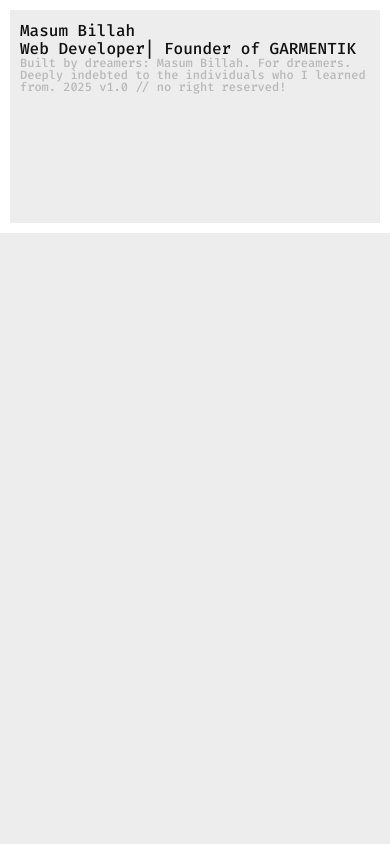
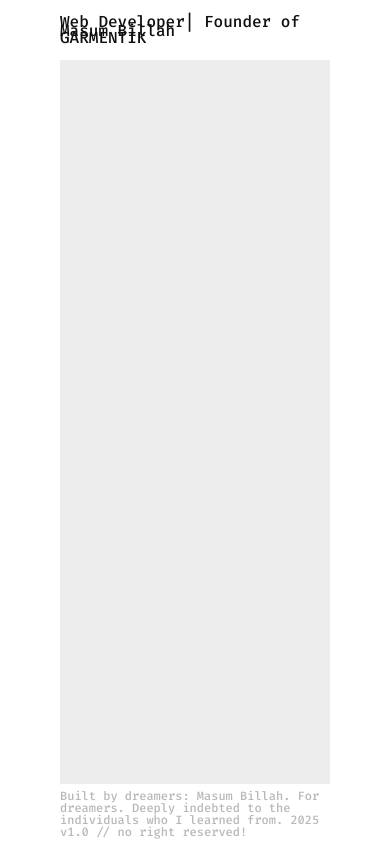
Before and after one commit to billahdotdev/billah, a React (Vite) app: page / in a window 390 px wide. Built offline with nearby package versions, Linux system fonts and the light colour scheme.

Commit message:
Changed Again and Again

```diff
--- a/src/styles/layoutWrapper.css
+++ b/src/styles/layoutWrapper.css
@@ -13,49 +13,8 @@ body {
     width: 100%;
     z-index: 2;
     height: 100%;
-    border: solid 20px #fff;
-    padding: 20px;
-    position: relative;
-}
-
-/* Styles for mobile devices */
-@media (max-width: 600px) {
-    .layout_wrapper {
-        border: solid 10px #fff;
-        padding: 10px;
-    }
-
-    .layout_wrapper .profile {
-        font-size: 14px;
-        top: 10px;
-        transform: translateY(0);
-    }
-
-    .layout_wrapper .pen {
-        font-size: 14px;
-        top: 40px;
-        transform: translateY(0);
-    }
-
-    .layout_wrapper .made {
-        font-size: 10px;
-        bottom: 10px;
-        transform: translateY(0);
-    }
-}
-
-/* Styles for larger devices */
-@media (min-width: 601px) {
-    .layout_wrapper .profile,
-    .layout_wrapper .pen {
-        position: static;
-        margin-bottom: 10px;
-    }
-
-    .layout_wrapper .made {
-        position: static;
-        margin-top: 20px;
-    }
+    border: solid 60px #fff;
+    position: fixed;
 }
 
 .layout_wrapper a,
@@ -69,16 +28,27 @@ body {
 }
 
 .layout_wrapper .profile {
+    position: absolute;
+    left: 0px;
+    top: -30px;
+    transform: translateY(-50%);
     font-size: 16px;
 }
 
 .layout_wrapper .pen {
+    position: absolute;
+    right: 0px;
     line-height: 1em;
-    font-size: 16px;
+    top: -30px;
+    transform: translateY(-50%);
 }
 
 .layout_wrapper .made {
     font-size: 12px;
+    position: absolute;
+    left: 0px;
     line-height: 1em;
+    bottom: -30px;
+    transform: translateY(50%);
     color: #b9b8b8;
 }
```
